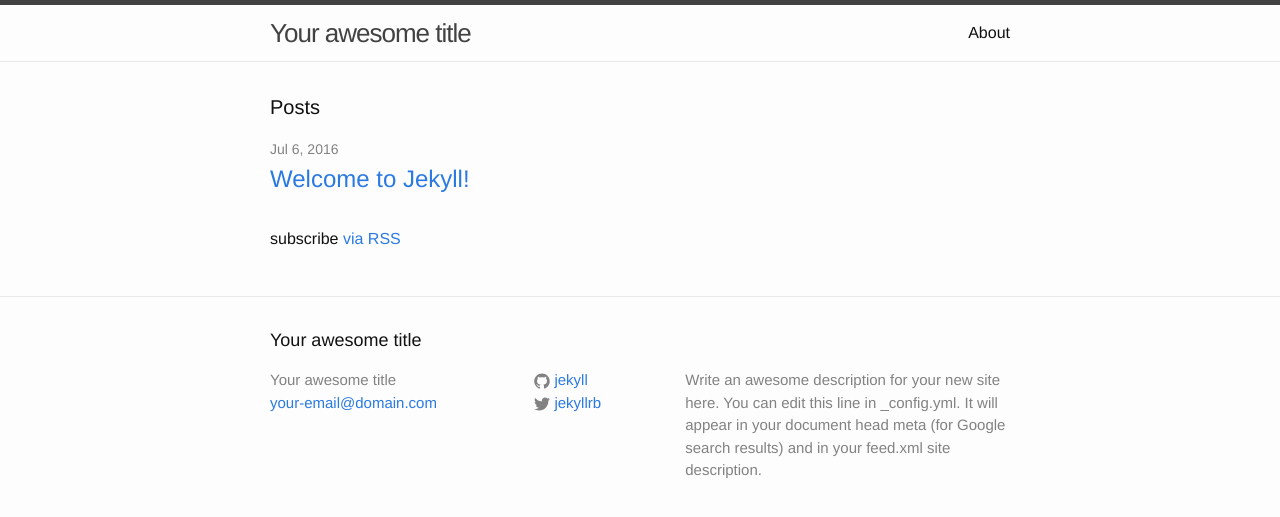
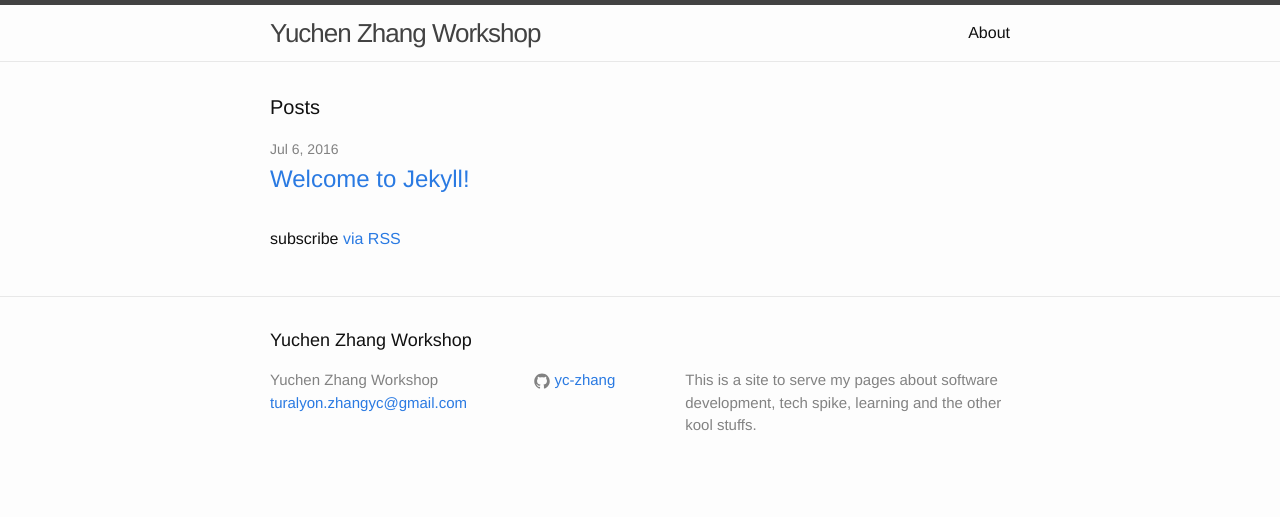
Before and after one commit to yc-zhang/yc-zhang.github.io, a Jekyll site: the page built from index.html, in a window 1280 px wide. Shown: the top 517 px of the page. Built offline with Jekyll 4.4.1, drawn with Linux system fonts in a browser that asks for light colours.

Commit message:
Change some configs.

```diff
--- a/_config.yml
+++ b/_config.yml
@@ -6,16 +6,14 @@
 # 'jekyll serve'. If you change this file, please restart the server process.
 
 # Site settings
-title: Your awesome title
-email: your-email@domain.com
+title: Yuchen Zhang Workshop
+email: turalyon.zhangyc@gmail.com
 description: > # this means to ignore newlines until "baseurl:"
-  Write an awesome description for your new site here. You can edit this
-  line in _config.yml. It will appear in your document head meta (for
-  Google search results) and in your feed.xml site description.
+  This is a site to serve my pages about software development, tech spike, learning and the other kool stuffs.
 baseurl: "" # the subpath of your site, e.g. /blog
-url: "http://yourdomain.com" # the base hostname & protocol for your site
-twitter_username: jekyllrb
-github_username:  jekyll
+url: "https://yc-zhang.github.io/" # the base hostname & protocol for your site
+twitter_username:
+github_username:  yc-zhang
 
 # Build settings
 markdown: kramdown
```
Also changed, not shown: 5 other files.
